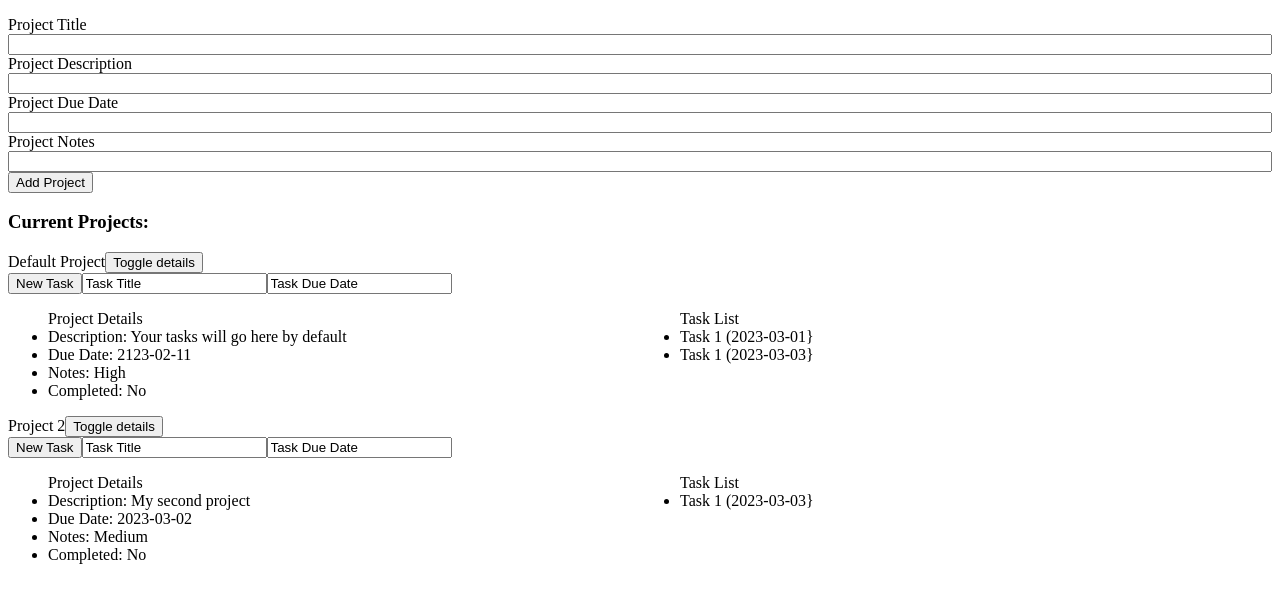
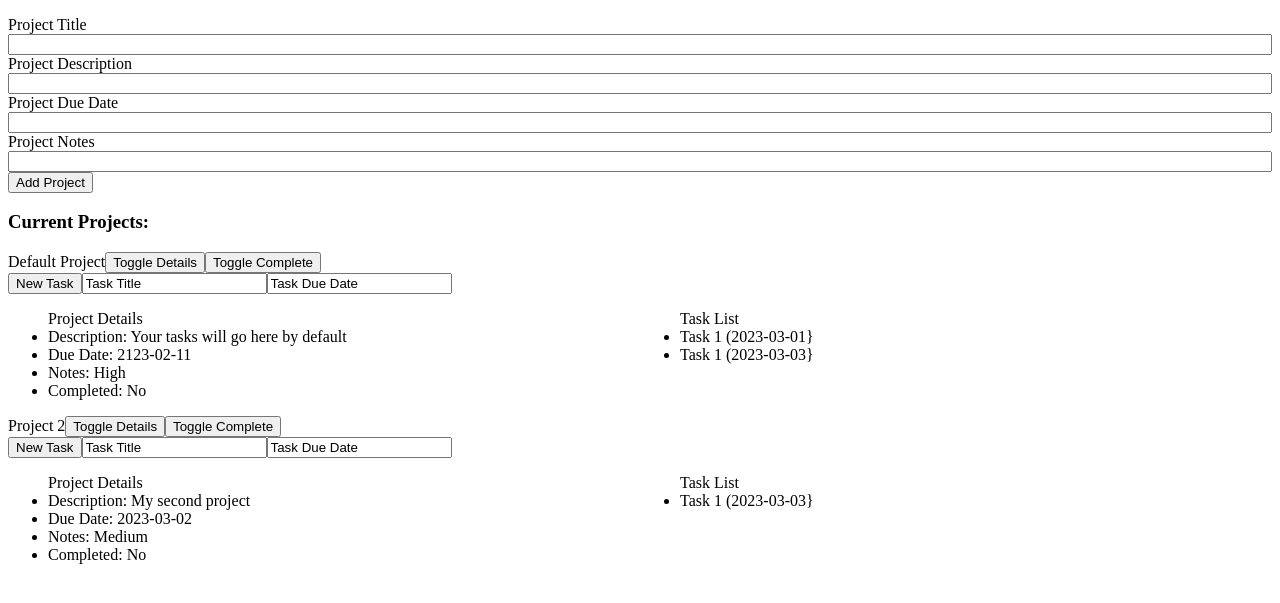
Before and after one commit to nathan-culley/to-do-list, a website built with webpack: page dist/index.html in a window 1280 px wide. Shown: the part 105-708 px from the top of the page. Built offline with nearby package versions, Linux system fonts and the light colour scheme.

Commit message:
Reorganize expanded section
Added the new task form to the expanded section, then added a new child div to contain the two columns for project details and task lists

```diff
--- a/src/style.css
+++ b/src/style.css
@@ -4,10 +4,19 @@
 }
 
 .expand-proj[expanded="true"] {
-  display: grid;
-  grid-template-columns: 1fr 1fr;
+  display: inline;
 }
 
 .expand-proj[expanded="false"] {
   display: none;
 }
+
+[completed="true"] {
+  text-decoration: line-through;
+  color: gray;
+}
+
+.expand-sections {
+  display: grid;
+  grid-template-columns: 1fr 1fr;
+}
--- a/src/ui.js
+++ b/src/ui.js
@@ -143,17 +143,58 @@ function displayProjectList() {
         //create a button for toggling expansion of details (event listener comes later)
         const expandBtn = document.createElement("button");
         expandBtn.className = "expand-button";
-        expandBtn.textContent = "Toggle details";
+        expandBtn.textContent = "Toggle Details";
         proj.appendChild(expandBtn);
 
-        //add form to add new tasks
+        //create a button to toggle the complete/incomplete status of the project
+        const completeBtn = document.createElement("button");
+        completeBtn.className = "complete-button";
+        completeBtn.textContent = "Toggle Complete";
+        proj.appendChild(completeBtn);
+        completeBtn.addEventListener("click", function() {
+            if (project.completed == true) {
+                project.completed = false;
+                proj.setAttribute("completed", "true");
+            }
+            else if (project.completed == false) {
+                project.completed = true;
+                proj.setAttribute("completed", "false");
+            }
+            console.log(projects);
+        })
+
+
+
+
+
+
+        //give the project item a child div to contain expanded info and inputs
+        const expandProj = document.createElement("div");
+        expandProj.className = "expand-proj";
+        expandProj.setAttribute("expanded", "true");
+        proj.appendChild(expandProj);
+
         const newTaskForm = document.createElement("form");
-        proj.appendChild(newTaskForm);
+        expandProj.appendChild(newTaskForm);
 
+        //create a button to add a new task and add it to the expanded section
         const newTaskButton = document.createElement("button");
         newTaskButton.textContent = "New Task";
         newTaskButton.setAttribute("type", "submit");
         newTaskForm.appendChild(newTaskButton);
+
+        const newTaskTitle = document.createElement("input");
+        newTaskTitle.setAttribute("type", "text");
+        newTaskTitle.setAttribute("name", "add-title");
+        newTaskTitle.setAttribute("value", "Task Title");
+        newTaskForm.appendChild(newTaskTitle);
+
+        const newTaskDueDate = document.createElement("input");
+        newTaskDueDate.setAttribute("type", "text");
+        newTaskDueDate.setAttribute("name", "add-due-date");
+        newTaskDueDate.setAttribute("value", "Task Due Date");
+        newTaskForm.appendChild(newTaskDueDate);
+
         newTaskButton.addEventListener("click", function() {
             event.preventDefault();
 
@@ -168,34 +209,18 @@ function displayProjectList() {
             createDisplay(content);
         })
 
-        const newTaskTitle = document.createElement("input");
-        newTaskTitle.setAttribute("type", "text");
-        newTaskTitle.setAttribute("name", "add-title");
-        newTaskTitle.setAttribute("value", "Task Title");
-        newTaskForm.appendChild(newTaskTitle);
-
-        const newTaskDueDate = document.createElement("input");
-        newTaskDueDate.setAttribute("type", "text");
-        newTaskDueDate.setAttribute("name", "add-title");
-        newTaskDueDate.setAttribute("value", "Task Due Date");
-        newTaskForm.appendChild(newTaskDueDate);
-
-
-
-
-        //give the project item a child div that has two child divs for the project details and task list
-        const expandProj = document.createElement("div");
-        expandProj.className = "expand-proj";
-        expandProj.setAttribute("expanded", "true");
-        proj.appendChild(expandProj);
+        //create section to contain the project details and task list
+        const expandSections = document.createElement("div");
+        expandSections.className = "expand-sections";
+        expandProj.appendChild(expandSections);
 
         const projDetails = document.createElement("div");
         projDetails.className = "proj-details";
         const projTasks = document.createElement("div");
         projTasks.className = "proj-tasks";
 
-        expandProj.appendChild(projDetails);
-        expandProj.appendChild(projTasks);
+        expandSections.appendChild(projDetails);
+        expandSections.appendChild(projTasks);
 
         displayProjectDetails(projDetails, project);
         displayTaskList(projTasks, project);
```
